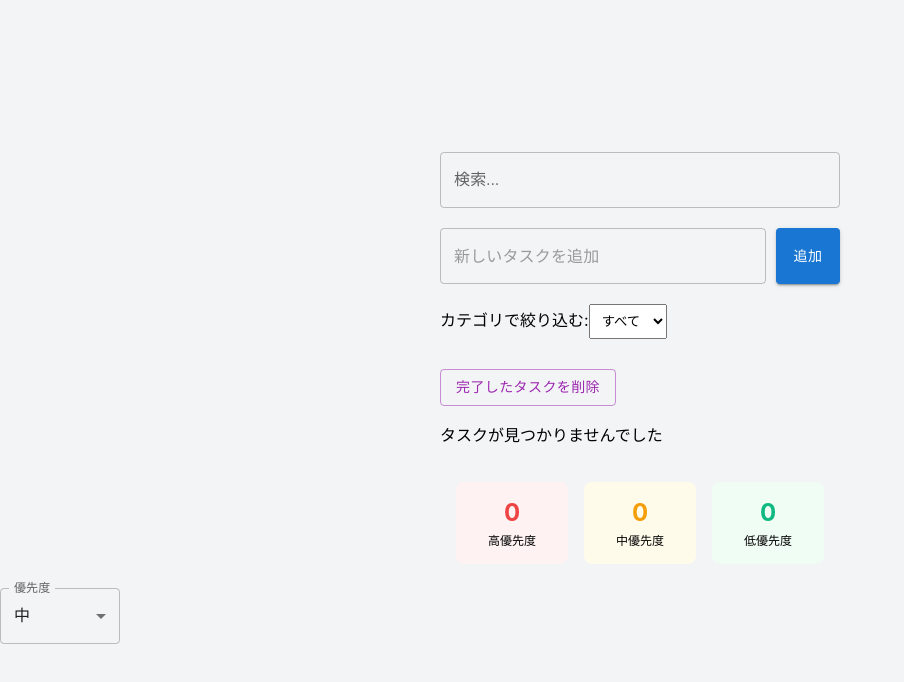
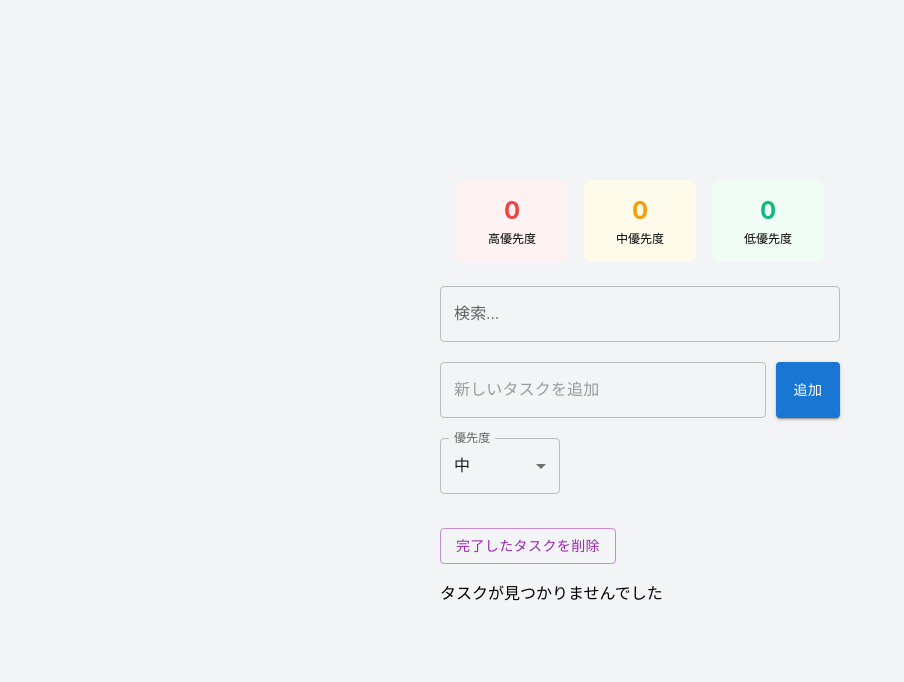
Before and after one commit to kenta1114/my-todo-app, a React (Create React App) app: page / in a window 1280 px wide. Shown: the top 682 px of the page, without its empty margins (0-904 px from the left). Built offline with nearby package versions, Linux system fonts and the light colour scheme.

Commit message:
update TodoList.tsx

```diff
--- a/src/components/TodoItem.tsx
+++ b/src/components/TodoItem.tsx
@@ -1,13 +1,21 @@
 import React from 'react';
 import {Card,CardContent,Checkbox,Typography} from '@mui/material';
 
+interface Todo{
+  id: string;
+  text: string;
+  done: boolean;
+  priority: "HIGH" | "MEDIUM" | "LOW";
+}
 
 interface TodoItemProps {
+  todo: Todo;
   onDelete: (id: string) => void;
   onToggleDone: (id: string) => void;
+  onUpdatePriority:(id:string,newPriority:"HIGH" | "MEDIUM" | "LOW") => void;
 }
 
-const TodoItem: React.FC<TodoItemProps> = ({  onDelete,onToggleDone })=>{
+const TodoItem: React.FC<TodoItemProps> = ({ })=>{
   return(
     <>
       <Card
--- a/src/components/TodoList.tsx
+++ b/src/components/TodoList.tsx
@@ -48,11 +48,6 @@ const TodoList: React.FC = () => {
     setTodos(todos.filter(task => task.id !== taskId));
   };
 
-  const filteredTodos = todos
-    .filter(todo =>
-      todo.text.toLowerCase().includes(searchKeyword.toLowerCase())
-    );
-
   const toggleDone=(id:string)=>{
     setTodos(prev=>
       prev.map(todo=>
@@ -61,10 +56,27 @@ const TodoList: React.FC = () => {
     );
   };
 
+  const updatePriority = (id:string, newPriority:"HIGH" | "MEDIUM" | "LOW")=>{
+    setTodos(prev=>
+      prev.map(todo=>
+        todo.id === id ?{...todo, priority:newPriority} :todo
+      )
+    )
+  }
+
   const clearCompleted = () => {
     setTodos(prev => prev.filter(todo => !todo.done));
   };
 
+  const sortAndFilterTodos = ()=>{
+    let filtered = todos
+      .filter(todo=>
+        todo.text.toLowerCase().includes(searchKeyword.toLowerCase())
+      );
+
+    const priorityOrder = {"HIGH":3, "MEDIUM":2, "LOW":1};
+    return filtered.sort((a,b)=>priorityOrder[b.priority]-priorityOrder[a.priority]);
+  }
 
   const priorityStats={
     HIGH: todos.filter(t => t.priority === 'HIGH' && !t.done).length,
@@ -72,10 +84,38 @@ const TodoList: React.FC = () => {
     LOW: todos.filter(t => t.priority === 'LOW' && !t.done).length,
   }
 
+  const filteredTodos = sortAndFilterTodos();
 
   return (
     <div>
       <Box sx={{ width: "400px", margin: "0 auto", padding: "20px" }}>
+        {/* 優先度統計 */}
+        <Box sx={{ display: 'flex', gap: 2, marginBottom: 3, justifyContent: 'center' }}>
+          {Object.entries(priorityStats).map(([key, count]) => (
+            <Box
+              key={key}
+              sx={{
+                textAlign: 'center',
+                padding: 2,
+                borderRadius: 2,
+                backgroundColor: PRIORITY_CONFIG[key as keyof typeof PRIORITY_CONFIG].bgColor,
+                minWidth: 80
+              }}
+            >
+              <Box sx={{
+                fontSize: '24px',
+                fontWeight: 'bold',
+                color: PRIORITY_CONFIG[key as keyof typeof PRIORITY_CONFIG].color
+              }}>
+                {count}
+              </Box>
+              <Box sx={{ fontSize: '12px', marginTop: 0.5 }}>
+                {PRIORITY_CONFIG[key as keyof typeof PRIORITY_CONFIG].label}優先度
+              </Box>
+            </Box>
+          ))}
+        </Box>
+
         <TextField
           fullWidth
           variant="outlined"
@@ -99,20 +139,21 @@ const TodoList: React.FC = () => {
           </Button>
         </Box>
 
-        {/* カテゴリフィルター */}
-        <div style={{ marginBottom: "20px" }}>
-          <label>カテゴリで絞り込む:</label>
-          <select
-            value={filter}
-            onChange={(e) => setFilter(e.target.value)}
-            style={{ padding: "8px" }}
-          >
-            <option value="すべて">すべて</option>
-            <option value="仕事">仕事</option>
-            <option value="買い物">買い物</option>
-            <option value="趣味">趣味</option>
-          </select>
-        </div>
+        {/* 優先度選択 */}
+        <Box sx={{ display: 'flex', gap: 2, marginBottom: 3 }}>
+          <FormControl sx={{ minWidth: 120 }}>
+            <InputLabel>優先度</InputLabel>
+            <Select
+              value={priority}
+              label="優先度"
+              onChange={(e) => setPriority(e.target.value as 'HIGH' | 'MEDIUM' | 'LOW')}
+            >
+              <MenuItem value="HIGH">高</MenuItem>
+              <MenuItem value="MEDIUM">中</MenuItem>
+              <MenuItem value="LOW">低</MenuItem>
+            </Select>
+          </FormControl>
+        </Box>
 
         <Button
           variant="outlined"
@@ -123,61 +164,15 @@ const TodoList: React.FC = () => {
         完了したタスクを削除
         </Button>
 
-
         {/* タスクリストの表示 */}
         {filteredTodos.length > 0 ? (
           filteredTodos.map((todo) => (
-            <TodoItem key={todo.id}  onDelete={handleDelete} onToggleDone={toggleDone} />
+            <TodoItem key={todo.id} todo={todo}  onDelete={handleDelete} onToggleDone={toggleDone} onUpdatePriority={updatePriority} />
           ))
         ) : (
           <p>タスクが見つかりませんでした</p>
         )}
       </Box>
-
-      {/*優先度機能 */}
-      <Box sx={{display:'flex',gap:2,marginBottom:3,justifyContent:'center'}}>
-        {Object.entries(priorityStats).map(([key, count])=>(
-          <Box
-            key={key}
-            sx={{
-              textAlign:'center',
-              padding:2,
-              borderRadius:2,
-              backgroundColor:PRIORITY_CONFIG[key as keyof typeof PRIORITY_CONFIG].bgColor,
-              minWidth:80
-            }}
-          >
-          <Box sx={{
-            fontSize:'24px',
-            fontWeight:'bold',
-            color:PRIORITY_CONFIG[key as keyof typeof PRIORITY_CONFIG].color
-          }}>
-            {count}
-          </Box>
-          <Box sx={{ fontSize:'12px',marginTop:0.5}}>
-            {PRIORITY_CONFIG[key as keyof typeof PRIORITY_CONFIG].label}優先度
-          </Box>
-        </Box>
-        ))}
-      </Box>
-
-      {/* カテゴリと優先度選択 */}
-      <Box sx={{display:'flex',gap:2,marginBottom:3}}>
-
-        <FormControl sx={{minWidth:120}}>
-          <InputLabel>優先度</InputLabel>
-          <Select
-            value={priority}
-            label="優先度"
-            onChange={(e)=>setPriority(e.target.value as'HIGH' | 'MEDIUM' | 'LOW')}
-          >
-            <MenuItem value="HIGH">高</MenuItem>
-            <MenuItem value="MEDIUM">中</MenuItem>
-            <MenuItem value="LOW">低</MenuItem>
-          </Select>
-        </FormControl>
-      </Box>
-
     </div>
   );
 };
```
